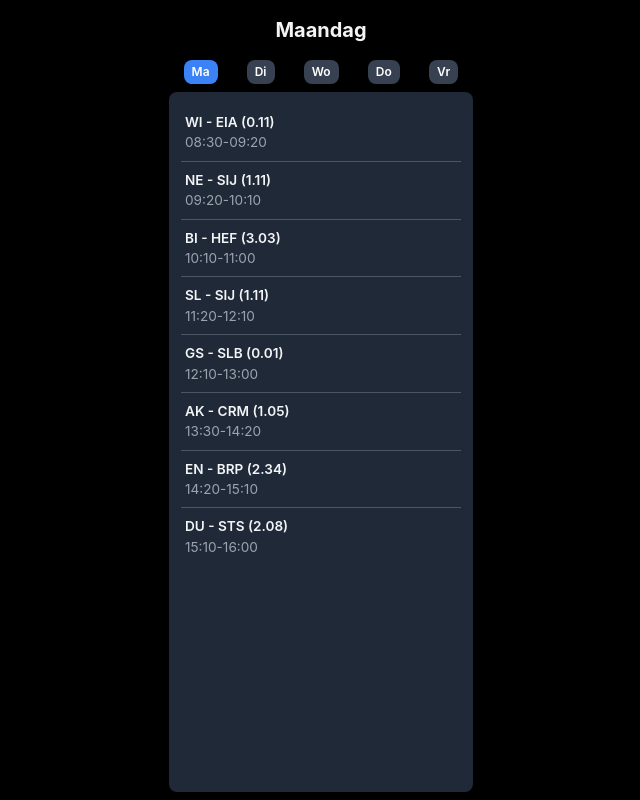
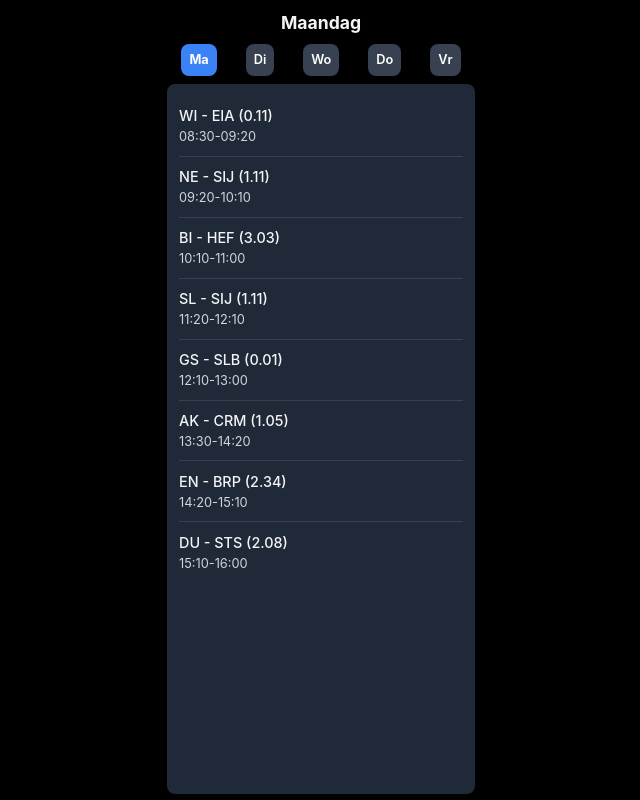
Before and after one commit to tinygusie2/roosterchecker, a plain HTML site: page index.html in a window 1280 px wide. Both pictures are taken after a click on the button "Ma". Shown: the whole page, without its empty margins (319-959 px from the left). Drawn offline with nearby package versions, Linux system fonts and the light colour scheme.

Commit message:
Update index.html

```diff
--- a/index.html
+++ b/index.html
@@ -2,97 +2,137 @@
 <html lang="nl">
 <head>
     <meta charset="UTF-8">
-    <meta name="viewport" content="width=device-width, initial-scale=1.0, user-scalable=no">
+    <meta name="viewport" content="width=device-width, initial-scale=1.0, user-scalable=no, maximum-scale=1.0">
     <title>Rooster</title>
     <script src="https://cdn.tailwindcss.com"></script>
     <style>
+        /* Use Inter font as a base */
         body {
             font-family: 'Inter', sans-serif;
             -webkit-font-smoothing: antialiased;
             -moz-osx-font-smoothing: grayscale;
-            overscroll-behavior-x: contain; /* Prevents overscrolling the page during swipe */
+            /* Prevent page-level horizontal scroll/bounce, especially on iOS */
+            overscroll-behavior-x: contain;
         }
+        /* Styling for each individual schedule item */
         .schedule-item {
-            border-bottom: 1px solid #4B5563; /* gray-600 */
+            border-bottom: 1px solid #374151; /* gray-700, slightly lighter for better separation */
+            padding-top: 0.6rem; /* Increased padding for readability */
+            padding-bottom: 0.6rem;
         }
         .schedule-item:last-child {
             border-bottom: none;
         }
+        /* Active state for navigation buttons */
         .nav-button.active {
             background-color: #3B82F6; /* blue-500 */
             color: white;
+            font-weight: 700; /* Bold active day */
         }
+        /* Full height setup for html and body, critical for predictable layout on all devices */
         html, body {
             height: 100%;
             margin: 0;
             padding: 0;
-            overflow: hidden;
+            overflow: hidden; /* Prevent body scroll, scrolling handled by specific containers */
         }
+        /* Main container for the app */
         .container {
             display: flex;
             flex-direction: column;
             height: 100vh; /* Full viewport height */
-            padding: 8px;
+            padding: 6px; /* Reduced overall padding slightly for small screens */
+            box-sizing: border-box; /* Include padding in height/width calculations */
         }
-        #scheduleDisplayContainer { /* Renamed for clarity, this will handle swipes */
-            flex-grow: 1;
-            position: relative; /* For potential future absolute positioned elements within */
+        /* Header styling */
+        .header-title {
+            font-size: 1.1rem; /* Slightly larger title */
+            padding-top: 4px; /* Add some space above title */
+            padding-bottom: 4px;
         }
+        /* Navigation button styling */
+        .nav-button {
+            padding: 6px 8px;
+            font-size: 0.8rem; /* Maintained font size for buttons */
+            border-radius: 0.5rem; /* rounded-lg */
+        }
+        /* Container for the schedule display, handles swipe gestures */
+        #scheduleDisplayContainer {
+            flex-grow: 1; /* Allows this container to fill available vertical space */
+            position: relative; /* Needed for absolute positioning of animated content */
+            overflow: hidden; /* Clip content that animates out */
+            margin-top: 4px; /* Small margin above schedule */
+        }
+        /* Actual scrollable area for schedule items */
         #scheduleDisplay {
-            height: 100%; /* Take full height of its container */
-            overflow-y: auto;
-            -webkit-overflow-scrolling: touch;
+            height: 100%; /* Takes full height of its parent (#scheduleDisplayContainer) */
+            overflow-y: auto; /* Enables vertical scrolling ONLY if content overflows */
+            -webkit-overflow-scrolling: touch; /* Smooth scrolling on iOS */
             background-color: #1F2937; /* bg-gray-800 */
             border-radius: 0.5rem; /* rounded-lg */
-            padding: 0.75rem; /* p-3 */
-            box-shadow: 0 4px 6px -1px rgba(0, 0, 0, 0.1), 0 2px 4px -1px rgba(0, 0, 0, 0.06); /* shadow */
+            box-shadow: 0 4px 6px -1px rgba(0, 0, 0, 0.1), 0 2px 4px -1px rgba(0, 0, 0, 0.06);
+            padding-left: 0.5rem; /* p-2 */
+            padding-right: 0.5rem; /* p-2 */
         }
-        .nav-button {
-            padding: 6px 8px;
-            font-size: 0.8rem;
+        /* Styling for subject, teacher, room text */
+        .schedule-info {
+            font-size: 0.9rem; /* Increased font size */
+            font-weight: 500; /* Medium weight */
+            color: #F3F4F6; /* gray-100 */
         }
-        .schedule-item div {
-            font-size: 0.85rem;
+        /* Styling for the time display */
+        .schedule-time {
+            font-size: 0.8rem; /* Increased font size */
+            color: #D1D5DB; /* gray-300, lighter for better contrast */
         }
-        .schedule-time {
-            font-size: 0.75rem;
+        /* No lessons message styling */
+        .no-lessons {
+            text-align: center;
+            padding-top: 1rem; /* py-4 */
+            padding-bottom: 1rem; /* py-4 */
             color: #9CA3AF; /* gray-400 */
-        }
-        /* Subtle animation for day transition */
-        .schedule-content.fade-enter {
-            opacity: 0;
-            transform: translateX(20px);
-        }
-        .schedule-content.fade-enter-active {
-            opacity: 1;
-            transform: translateX(0);
-            transition: opacity 300ms, transform 300ms;
-        }
-         .schedule-content.fade-exit {
-            opacity: 1;
-            transform: translateX(0px);
-        }
-        .schedule-content.fade-exit-active {
-            opacity: 0;
-            transform: translateX(-20px);
-            transition: opacity 300ms, transform 300ms;
+            font-size: 0.9rem;
         }
 
+        /* Animation classes for content transition */
+        .schedule-content {
+            /* Base styles for content that will be animated */
+            position: absolute; /* Allows smooth transition without affecting layout temporarily */
+            width: 100%;
+            top: 0;
+            left: 0;
+            padding: 0.75rem; /* p-3 equivalent */
+            box-sizing: border-box;
+        }
+        .fade-enter {
+            opacity: 0;
+        }
+        .fade-enter-active {
+            opacity: 1;
+            transition: opacity 250ms ease-in-out, transform 250ms ease-in-out;
+        }
+        .fade-exit {
+            opacity: 1;
+        }
+        .fade-exit-active {
+            opacity: 0;
+            transition: opacity 250ms ease-in-out, transform 250ms ease-in-out;
+        }
     </style>
 </head>
 <body class="bg-black text-gray-100">
 
     <div class="container mx-auto max-w-xs">
-        <header class="text-center py-2">
-            <h1 id="currentDayTitle" class="text-xl font-bold">Rooster</h1>
+        <header class="text-center">
+            <h1 id="currentDayTitle" class="header-title font-bold">Rooster</h1>
         </header>
 
-        <nav class="flex justify-around my-2">
-            <button data-day-index="0" class="nav-button bg-gray-700 hover:bg-gray-600 text-white font-semibold py-1 px-2 rounded-lg text-xs">Ma</button>
-            <button data-day-index="1" class="nav-button bg-gray-700 hover:bg-gray-600 text-white font-semibold py-1 px-2 rounded-lg text-xs">Di</button>
-            <button data-day-index="2" class="nav-button bg-gray-700 hover:bg-gray-600 text-white font-semibold py-1 px-2 rounded-lg text-xs">Wo</button>
-            <button data-day-index="3" class="nav-button bg-gray-700 hover:bg-gray-600 text-white font-semibold py-1 px-2 rounded-lg text-xs">Do</button>
-            <button data-day-index="4" class="nav-button bg-gray-700 hover:bg-gray-600 text-white font-semibold py-1 px-2 rounded-lg text-xs">Vr</button>
+        <nav class="flex justify-around my-1">
+            <button data-day-index="0" class="nav-button bg-gray-700 hover:bg-gray-600 text-white font-semibold">Ma</button>
+            <button data-day-index="1" class="nav-button bg-gray-700 hover:bg-gray-600 text-white font-semibold">Di</button>
+            <button data-day-index="2" class="nav-button bg-gray-700 hover:bg-gray-600 text-white font-semibold">Wo</button>
+            <button data-day-index="3" class="nav-button bg-gray-700 hover:bg-gray-600 text-white font-semibold">Do</button>
+            <button data-day-index="4" class="nav-button bg-gray-700 hover:bg-gray-600 text-white font-semibold">Vr</button>
         </nav>
 
         <div id="scheduleDisplayContainer">
@@ -102,6 +142,7 @@
     </div>
 
     <script>
+        // Data for the schedule, organized by day
         const scheduleData = {
             "Maandag": [
                 { time: "08:30-09:20", subject: "wi", teacher: "EIA", room: "0.11" },
@@ -113,7 +154,7 @@
                 { time: "14:20-15:10", subject: "en", teacher: "BRP", room: "2.34" },
                 { time: "15:10-16:00", subject: "du", teacher: "STS", room: "2.08" }
             ],
-            "Dinsdag": [ // Data toegevoegd op basis van de nieuwe afbeelding
+            "Dinsdag": [
                 { time: "08:30-09:20", subject: "en", teacher: "BRP", room: "2.34" },
                 { time: "09:20-10:10", subject: "ov/mw", teacher: "HAL", room: "3.04" },
                 { time: "10:10-11:00", subject: "Iv", teacher: "HAL", room: "2.10" },
@@ -139,30 +180,32 @@
                 { time: "12:10-13:00", subject: "fa", teacher: "DUH", room: "1.05" }
             ],
             "Vrijdag": [
-                { time: "09:20-10:10", subject: "du", teacher: "STS", room: "2.08" },
-                { time: "10:10-11:00", subject: "fa", teacher: "DUH", room: "1.14" },
-                { time: "11:30-13:00", subject: "gym", teacher: "STJ", room: "GYMZ" },
+                // Placeholder for Friday, can be populated if data becomes available
             ]
         };
 
+        // Order of days for navigation
         const daysOrder = ["Maandag", "Dinsdag", "Woensdag", "Donderdag", "Vrijdag"];
-        let currentDayIndex = 0; // Start met Maandag
+        let currentDayIndex = 0; // Default to Monday
 
+        // DOM element references
         const scheduleDisplayContainer = document.getElementById('scheduleDisplayContainer');
-        const scheduleDisplay = document.getElementById('scheduleDisplay');
+        const scheduleDisplay = document.getElementById('scheduleDisplay'); // This is the scrollable div
         const navButtons = document.querySelectorAll('.nav-button');
         const currentDayTitle = document.getElementById('currentDayTitle');
 
+        // Function to update the main title with the current day's name
         function updateCurrentDayTitle(dayName) {
             currentDayTitle.textContent = dayName;
         }
 
-        function displaySchedule(dayIndex, isSwipeNext = true) {
+        // Function to display the schedule for a given day index
+        function displaySchedule(dayIndex, swipeDirection = 'none') { // swipeDirection: 'left', 'right', 'none'
             currentDayIndex = dayIndex;
             const dayName = daysOrder[dayIndex];
             updateCurrentDayTitle(dayName);
 
-            // Update active button state
+            // Highlight the active navigation button
             navButtons.forEach(btn => {
                 if (parseInt(btn.dataset.dayIndex) === dayIndex) {
                     btn.classList.add('active', 'bg-blue-500');
@@ -175,103 +218,113 @@
 
             const lessons = scheduleData[dayName];
 
-            // Create new content element
+            // Create a new div for the day's content to animate it
             const newContent = document.createElement('div');
-            newContent.classList.add('schedule-content');
+            newContent.classList.add('schedule-content'); // This div will be animated
 
             if (lessons && lessons.length > 0) {
                 newContent.innerHTML = lessons.map(lesson => `
-                    <div class="schedule-item py-2 px-1">
-                        <div class="font-semibold">${lesson.subject.toUpperCase()} - ${lesson.teacher} (${lesson.room})</div>
+                    <div class="schedule-item">
+                        <div class="schedule-info">${lesson.subject.toUpperCase()} - ${lesson.teacher} (${lesson.room})</div>
                         <div class="schedule-time">${lesson.time}</div>
                     </div>
                 `).join('');
             } else {
-                newContent.innerHTML = '<div class="text-center py-4 text-gray-400">Geen lessen vandaag.</div>';
+                newContent.innerHTML = '<div class="no-lessons">Geen lessen vandaag.</div>';
             }
 
-            // Animation: old content slides out, new content slides in
+            // Animation logic: old content slides out, new content slides in
             const oldContent = scheduleDisplay.querySelector('.schedule-content');
+
             if (oldContent) {
-                oldContent.classList.add('fade-exit', 'fade-exit-active');
-                 // Determine slide out direction based on swipe
-                oldContent.style.transform = isSwipeNext ? 'translateX(-100%)' : 'translateX(100%)';
+                oldContent.classList.add('fade-exit');
+                if (swipeDirection === 'left') oldContent.style.transform = 'translateX(-100%)';
+                else if (swipeDirection === 'right') oldContent.style.transform = 'translateX(100%)';
+                else oldContent.style.transform = 'translateX(-100%)'; // Default for button click
+
+                oldContent.classList.add('fade-exit-active');
                 oldContent.addEventListener('transitionend', () => {
                     oldContent.remove();
                 }, { once: true });
             }
 
             newContent.classList.add('fade-enter');
-            // Determine slide in direction
-            newContent.style.transform = isSwipeNext ? 'translateX(100%)' : 'translateX(-100%)';
-            scheduleDisplay.appendChild(newContent);
+            if (swipeDirection === 'left') newContent.style.transform = 'translateX(100%)';
+            else if (swipeDirection === 'right') newContent.style.transform = 'translateX(-100%)';
+            else newContent.style.transform = 'translateX(100%)'; // Default for button click
 
-            // Trigger fade-in
+            scheduleDisplay.appendChild(newContent); // Add to the scrollable container
+
+            // Force reflow for transition to take effect
             requestAnimationFrame(() => {
-                 requestAnimationFrame(() => { // Double requestAnimationFrame for some browsers
                 newContent.classList.add('fade-enter-active');
                 newContent.style.transform = 'translateX(0)';
             });
-            });
+            scheduleDisplay.scrollTop = 0; // Scroll to top of new content
         }
 
+        // Add click listeners to navigation buttons
         navButtons.forEach(button => {
             button.addEventListener('click', () => {
                 const newDayIndex = parseInt(button.dataset.dayIndex);
-                const isNext = newDayIndex > currentDayIndex;
-                displaySchedule(newDayIndex, isNext);
+                const swipeDir = newDayIndex > currentDayIndex ? 'left' : (newDayIndex < currentDayIndex ? 'right' : 'none');
+                displaySchedule(newDayIndex, swipeDir);
             });
         });
 
-        // Swipe functionaliteit
+        // Swipe functionality for changing days
         let touchStartX = 0;
         let touchEndX = 0;
-        const swipeThreshold = 50; // Minimale swipe afstand in pixels
+        const swipeThreshold = 50; // Minimum distance for a swipe
 
+        // Attach swipe listeners to the container of the scrollable schedule
         scheduleDisplayContainer.addEventListener('touchstart', (event) => {
+            // Only register horizontal swipes if not scrolling vertically
+            if (event.touches.length === 1) { // Single touch
                  touchStartX = event.changedTouches[0].screenX;
-        }, { passive: true }); // passive voor betere scroll performance
+            }
+        }, { passive: true });
 
         scheduleDisplayContainer.addEventListener('touchend', (event) => {
+            if (event.touches.length === 0) { // Ensure touch has ended
                 touchEndX = event.changedTouches[0].screenX;
                 handleSwipe();
+            }
         }, { passive: true });
 
         function handleSwipe() {
             const swipeDistance = touchEndX - touchStartX;
-            let isSwipeNext = true;
+            let swipeDirection = 'none';
 
-            if (swipeDistance > swipeThreshold) { // Swipe naar rechts (vorige dag)
+            if (swipeDistance > swipeThreshold) { // Swipe to the right (previous day)
                 if (currentDayIndex > 0) {
-                    isSwipeNext = false;
-                    displaySchedule(currentDayIndex - 1, isSwipeNext);
+                    swipeDirection = 'right';
+                    displaySchedule(currentDayIndex - 1, swipeDirection);
                 }
-            } else if (swipeDistance < -swipeThreshold) { // Swipe naar links (volgende dag)
+            } else if (swipeDistance < -swipeThreshold) { // Swipe to the left (next day)
                 if (currentDayIndex < daysOrder.length - 1) {
-                    isSwipeNext = true;
-                    displaySchedule(currentDayIndex + 1, isSwipeNext);
+                    swipeDirection = 'left';
+                    displaySchedule(currentDayIndex + 1, swipeDirection);
                 }
             }
-            // Reset touchX
+            // Reset touch coordinates
             touchStartX = 0;
             touchEndX = 0;
         }
 
-        // Initial display
+        // Initialize the schedule display on page load
         document.addEventListener('DOMContentLoaded', () => {
             const date = new Date();
-            // getDay() geeft 0 voor Zondag, 1 voor Maandag, ..., 6 voor Zaterdag.
-            // We willen Maandag (0) tot Vrijdag (4) voor daysOrder.
-            let todayIndex = date.getDay() - 1;
-            if (todayIndex < 0 || todayIndex > 4) { // Weekend of ongeldig
-                todayIndex = 0; // Standaard naar Maandag
+            let todayIndex = date.getDay() -1; // 0 (Mon) to 6 (Sun), adjust to 0-4 for daysOrder
+            if (todayIndex < 0 || todayIndex > 4) { // If weekend or Sunday (0 becomes -1)
+                todayIndex = 0; // Default to Monday
             }
 
-            // Check if there is data for today, otherwise default to Monday (index 0)
+            // Check if there's data for the determined day, otherwise default to Monday
             if (scheduleData[daysOrder[todayIndex]] && scheduleData[daysOrder[todayIndex]].length > 0) {
                  displaySchedule(todayIndex);
             } else {
-                 displaySchedule(0); // Fallback to Monday
+                 displaySchedule(0); // Fallback to Monday if no lessons or weekend
             }
         });
     </script>
```
Lines whose indentation alone changed are shown as unchanged.
